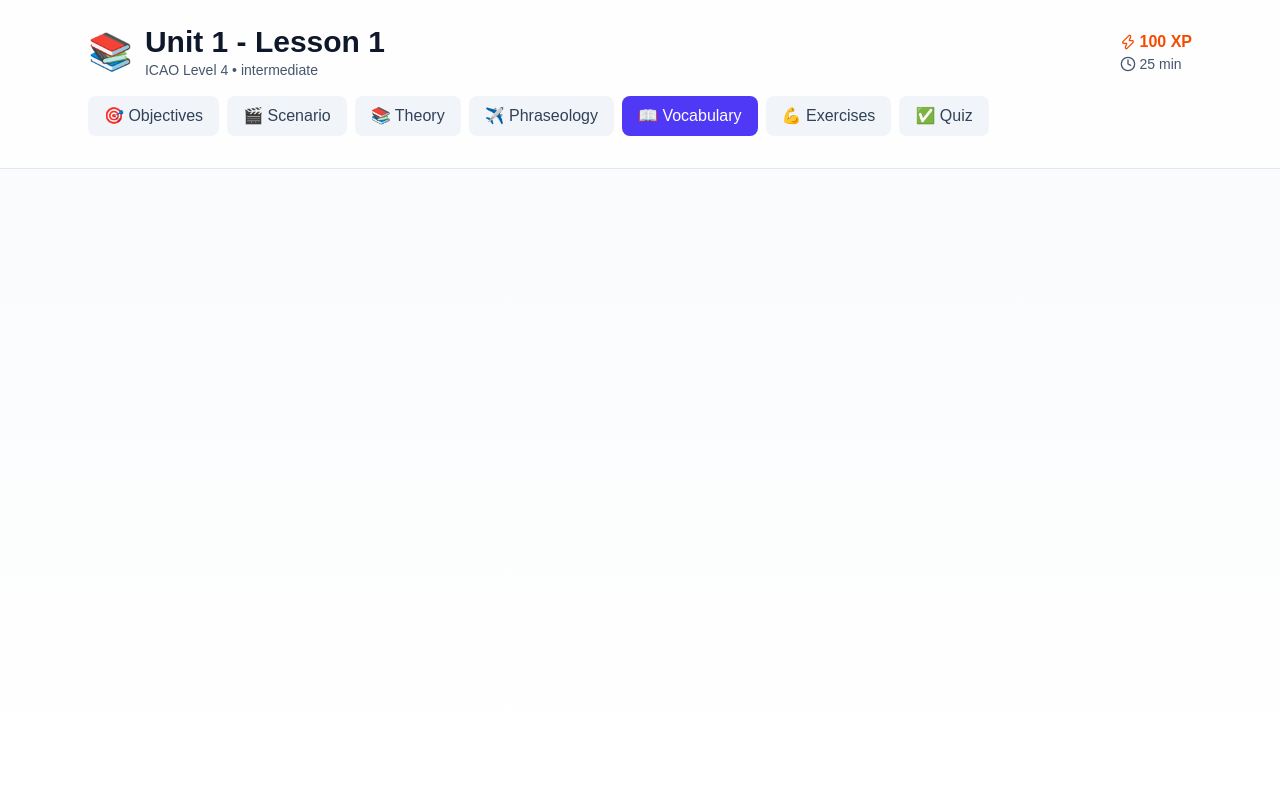
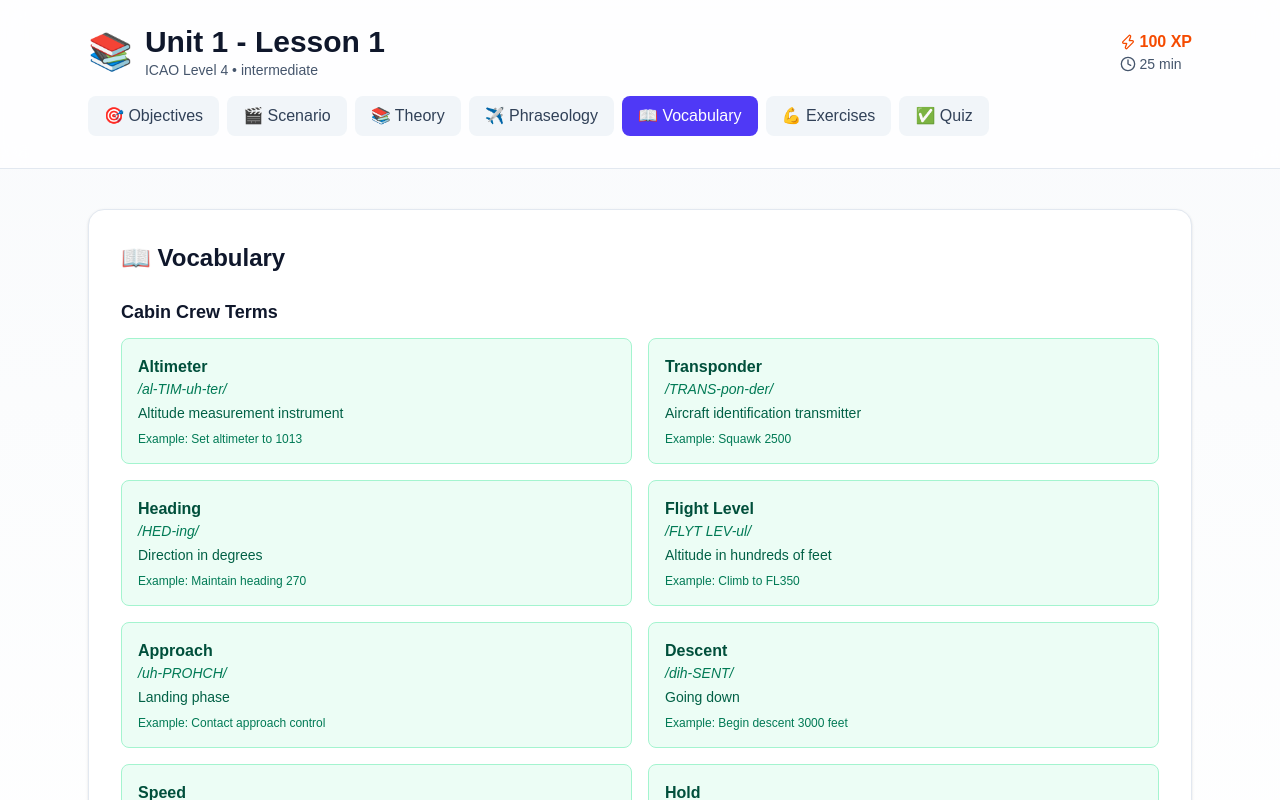
Before and after one commit to cergy2016/cabin-crew-academy, a Next.js app: page /lessons/lesson-1-1 in a window 1280 px wide. Both pictures are taken after a click on the button "📖 Vocabulary". Shown: the top 800 px of the page. Built offline with nearby package versions, Linux system fonts and the light colour scheme.

Commit message:
feat: add phraseology, vocabulary, and quiz section rendering
- Add Phraseology section with phrases and meanings
- Add Vocabulary section with terms and definitions
- Add Quiz section with exercises
- All sections now properly display lesson content

```diff
--- a/components/lesson/LessonViewer.tsx
+++ b/components/lesson/LessonViewer.tsx
@@ -217,6 +217,140 @@ export default function LessonViewer({ lesson, onComplete }: LessonViewerProps)
             </motion.div>
           )}
 
+          {/* Phraseology Section */}
+          {activeSection === 'phraseology' && (
+            <motion.div
+              key="phraseology"
+              initial={{ opacity: 0, y: 20 }}
+              animate={{ opacity: 1, y: 0 }}
+              exit={{ opacity: 0, y: -20 }}
+              className="space-y-6"
+            >
+              <div className="bg-white dark:bg-slate-900 rounded-2xl shadow-sm border border-slate-200 dark:border-slate-800 p-8">
+                <h2 className="text-2xl font-bold mb-6 text-slate-900 dark:text-white">
+                  ✈️ {lesson.icaoPhraseoology.category}
+                </h2>
+                <div className="space-y-4">
+                  {lesson.icaoPhraseoology.phrases.map((phrase, idx) => (
+                    <div
+                      key={idx}
+                      className="p-4 bg-sky-50 dark:bg-sky-900/20 border border-sky-200 dark:border-sky-800 rounded-lg"
+                    >
+                      <div className="flex justify-between items-start mb-2">
+                        <div>
+                          <p className="font-bold text-sky-900 dark:text-sky-100">
+                            {phrase.phrase}
+                          </p>
+                          {phrase.pronunciation && (
+                            <p className="text-sm text-sky-700 dark:text-sky-300 italic">
+                              /{phrase.pronunciation}/
+                            </p>
+                          )}
+                        </div>
+                        <span className="text-xs bg-sky-200 dark:bg-sky-800 text-sky-900 dark:text-sky-100 px-2 py-1 rounded">
+                          {phrase.situation}
+                        </span>
+                      </div>
+                      <p className="text-sm text-sky-800 dark:text-sky-200 mb-2">
+                        <strong>Meaning:</strong> {phrase.meaning}
+                      </p>
+                      {phrase.example && (
+                        <p className="text-sm text-sky-800 dark:text-sky-200 italic">
+                          Example: {phrase.example}
+                        </p>
+                      )}
+                    </div>
+                  ))}
+                </div>
+              </div>
+            </motion.div>
+          )}
+
+          {/* Vocabulary Section */}
+          {activeSection === 'vocabulary' && (
+            <motion.div
+              key="vocabulary"
+              initial={{ opacity: 0, y: 20 }}
+              animate={{ opacity: 1, y: 0 }}
+              exit={{ opacity: 0, y: -20 }}
+              className="space-y-6"
+            >
+              <div className="bg-white dark:bg-slate-900 rounded-2xl shadow-sm border border-slate-200 dark:border-slate-800 p-8">
+                <h2 className="text-2xl font-bold mb-6 text-slate-900 dark:text-white">
+                  📖 Vocabulary
+                </h2>
+                <div className="space-y-6">
+                  {lesson.airlineVocabulary.map((vocab, vIdx) => (
+                    <div key={vIdx}>
+                      <h3 className="text-lg font-bold mb-3 text-slate-900 dark:text-white">
+                        {vocab.category}
+                      </h3>
+                      <div className="grid md:grid-cols-2 gap-4">
+                        {vocab.terms.map((term, idx) => (
+                          <div
+                            key={idx}
+                            className="p-4 bg-emerald-50 dark:bg-emerald-900/20 border border-emerald-200 dark:border-emerald-800 rounded-lg"
+                          >
+                            <p className="font-bold text-emerald-900 dark:text-emerald-100">
+                              {term.term}
+                            </p>
+                            {term.pronunciation && (
+                              <p className="text-sm text-emerald-700 dark:text-emerald-300 italic">
+                                /{term.pronunciation}/
+                              </p>
+                            )}
+                            <p className="text-sm text-emerald-800 dark:text-emerald-200 mt-1">
+                              {term.definition}
+                            </p>
+                            {term.example && (
+                              <p className="text-xs text-emerald-700 dark:text-emerald-300 mt-2">
+                                Example: {term.example}
+                              </p>
+                            )}
+                          </div>
+                        ))}
+                      </div>
+                    </div>
+                  ))}
+                </div>
+              </div>
+            </motion.div>
+          )}
+
+          {/* Quiz Section */}
+          {activeSection === 'quiz' && (
+            <motion.div
+              key="quiz"
+              initial={{ opacity: 0, y: 20 }}
+              animate={{ opacity: 1, y: 0 }}
+              exit={{ opacity: 0, y: -20 }}
+              className="space-y-6"
+            >
+              <div className="bg-white dark:bg-slate-900 rounded-2xl shadow-sm border border-slate-200 dark:border-slate-800 p-8">
+                <h2 className="text-2xl font-bold mb-4 text-slate-900 dark:text-white">
+                  ✅ {lesson.quiz.title}
+                </h2>
+                <p className="text-slate-600 dark:text-slate-400 mb-6">
+                  Passing Score: <span className="font-bold">{lesson.quiz.passingScore}%</span>
+                </p>
+                <div className="space-y-6">
+                  {lesson.quiz.exercises.map((exercise, idx) => (
+                    <ExerciseCard
+                      key={exercise.id}
+                      exercise={exercise}
+                      number={idx + 1}
+                      onComplete={(id) =>
+                        setCompletedExercises(
+                          (prev) => new Set([...prev, id])
+                        )
+                      }
+                    />
+                  ))}
+                </div>
+              </div>
+            </motion.div>
+          )}
+
           {/* Exercises Section */}
           {activeSection === 'exercises' && (
             <motion.div
```
